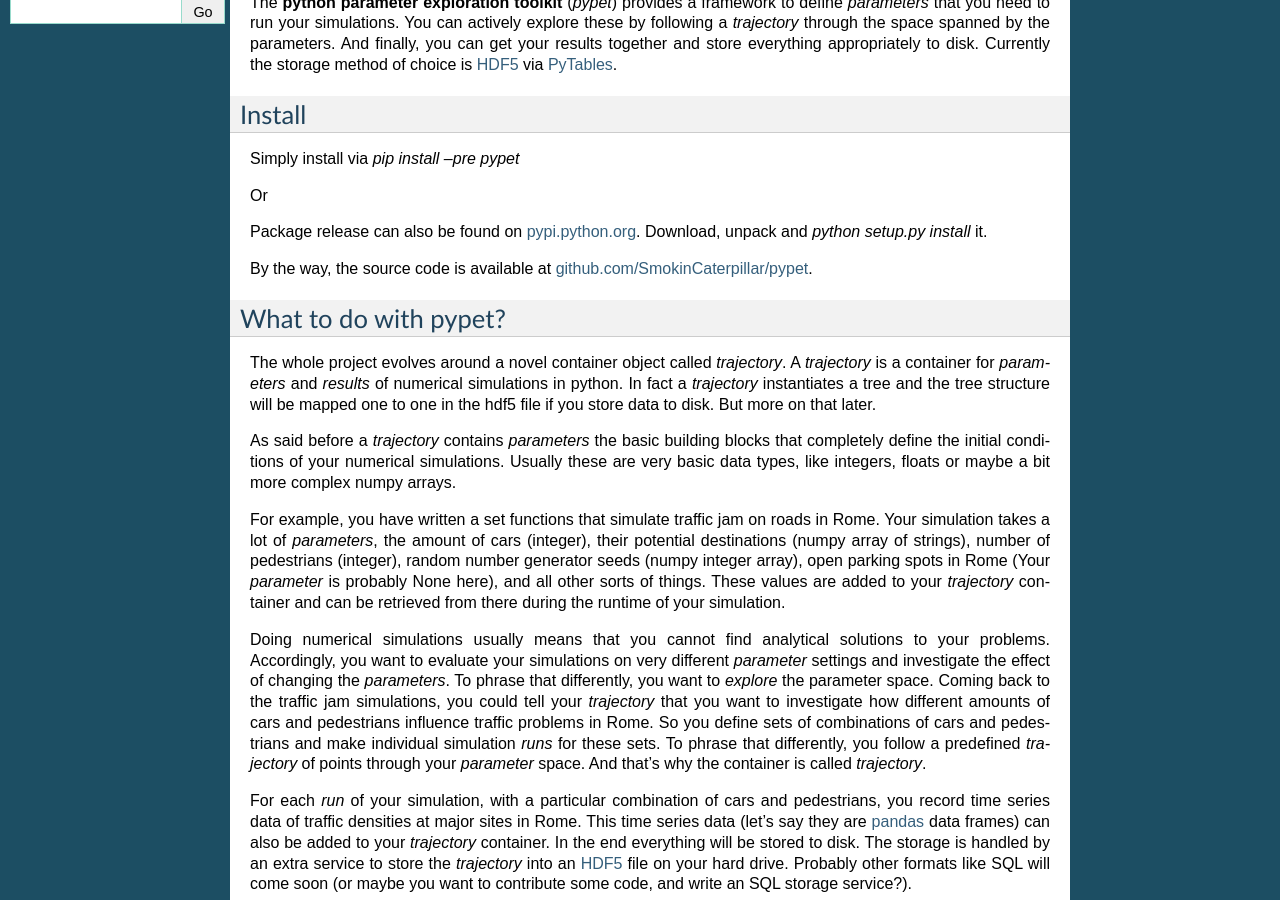
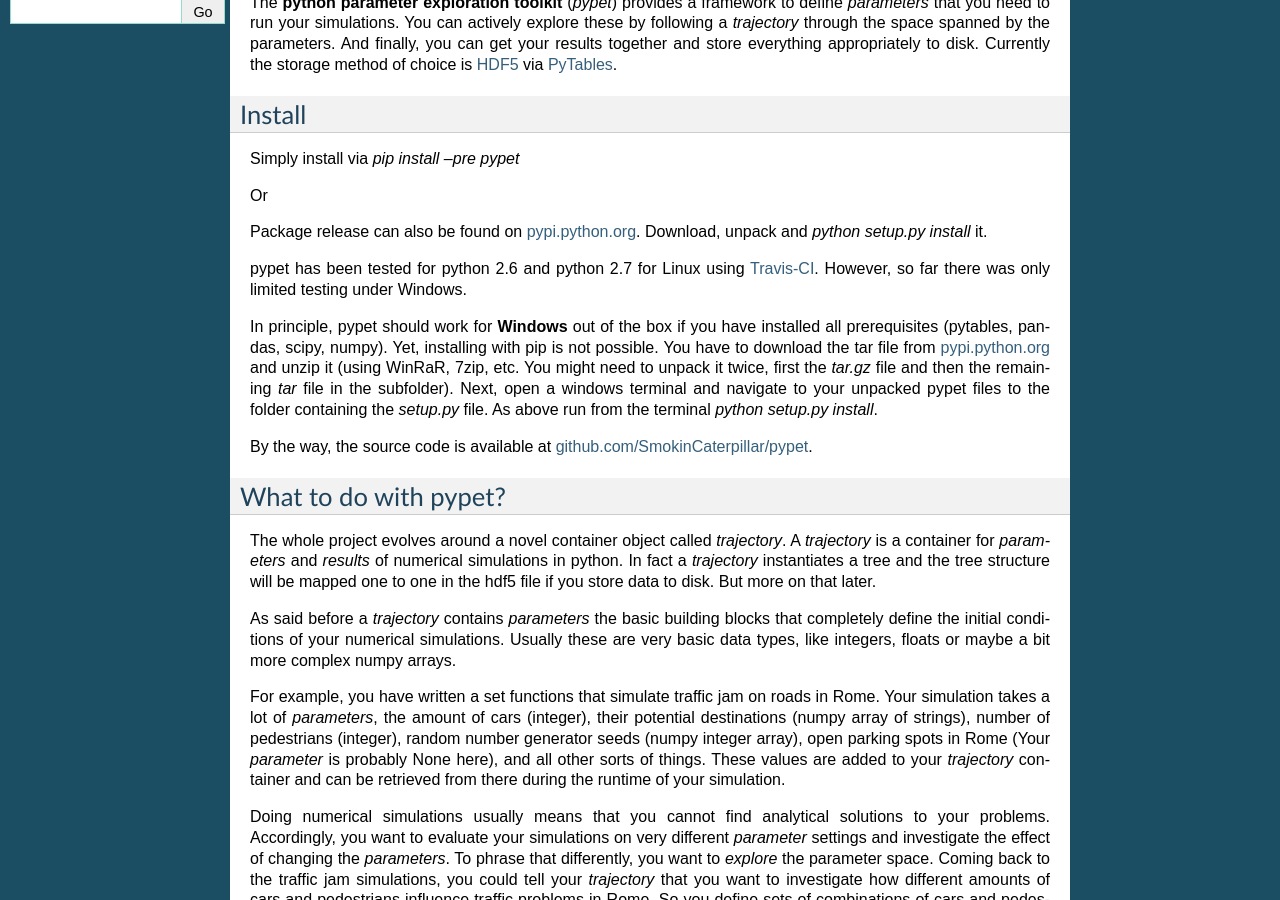
Before and after one commit to SmokinCaterpillar/pypet, a Sphinx documentation site: the page built from doc/source/introduction.rst, in a window 1280 px wide and 900 px high, scrolled down 397 px. Built offline with Sphinx 7.4.7, drawn with Linux system fonts in a browser that asks for light colours.

Commit message:
Added more docs

```diff
--- a/CHANGES.txt
+++ b/CHANGES.txt
@@ -1,8 +1,8 @@
-pypet 0.1b.0
+pypet 0.1b.1
 
 *   Support for `long` types
 
-*   Better start of tests
+*   Documentation for the `f_find_idx` function
 
 pypet 0.1b.0
 
--- a/doc/source/examplesdoc/example_08.rst
+++ b/doc/source/examplesdoc/example_08.rst
@@ -2,10 +2,10 @@
 .. _example-08:
 
 ===================================
-07 Using the f_find_idx Function
+08 Using the f_find_idx Function
 ===================================
 
-Download: :download:`example_07_brian_network.py <../../../examples/example_08_f_find_idx.py>`
+Download: :download:`example_08_f_find_idx.py <../../../examples/example_08_f_find_idx.py>`
 
 Here you can see how you can search for particular parameter combinations and the corresponding
 run indexes using the :func:`~pypet.Trajectory.f_find_idx` function.
--- a/doc/source/introduction.rst
+++ b/doc/source/introduction.rst
@@ -39,9 +39,24 @@ Simply install via `pip install --pre pypet`
 
 Or
 
-Package release can also be found on `pypi.python.org`_. Download, unpack and `python setup.py install` it.
+Package release can also be found on `pypi.python.org`_. Download, unpack
+and `python setup.py install` it.
+
+pypet has been tested for python 2.6 and python 2.7 for Linux using
+Travis-CI_. However, so far there was only limited testing under
+Windows.
+
+In principle, pypet should work for **Windows** out of the box if you have installed
+all prerequisites (pytables, pandas, scipy, numpy). Yet, installing with
+pip is not possible. You have to download the tar file from `pypi.python.org`_ and
+unzip it (using WinRaR, 7zip, etc. You might need to unpack it twice, first
+the `tar.gz` file and then the remaining `tar` file in the subfolder). Next, open a windows
+terminal and navigate to your unpacked pypet files to the folder containing the `setup.py` file.
+As above run from the terminal `python setup.py install`.
 
 By the way, the source code is available at `github.com/SmokinCaterpillar/pypet`_.
+
+.. _Travis-CI: https://www.travis-ci.org/
 
 .. _`pypi.python.org`: https://pypi.python.org/pypi/pypet
 
```
Also changed, not shown: README.md (+14 -1 lines), 1 other file.
